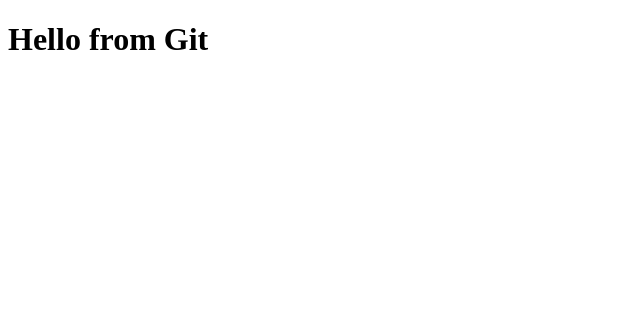
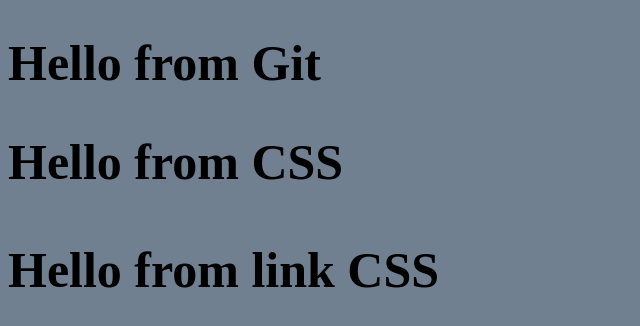
Before and after one commit to sopa817/Lesson4, a plain HTML site: page index.html in a window 1280 px wide. Shown: the whole page, without its empty margins (0-640 px from the left). Drawn offline with Linux system fonts and the light colour scheme.

Commit message:
First CSS commit

```diff
--- /dev/null
+++ b/css/style.css
@@ -0,0 +1,7 @@
+h3{
+	font-size:50px;
+}
+
+body{
+	background-color: #708090;
+}
--- a/index.html
+++ b/index.html
@@ -2,9 +2,17 @@
 <html lang="en">
 	<head>
 		<meta charset="UTF-8">
-		<title>Git</title>
+		<title>CSS</title>
+		<style>
+			h2{
+				font-size: 50px;
+			}
+		</style>
+		<link rel="stylesheet" href="css/style.css">
 	</head>
 	<body>
-		<h1>Hello from Git</h1>
+		<h1 style="font-size: 50px">Hello from Git</h1>
+		<h2>Hello from CSS</h2>
+		<h3>Hello from link CSS</h3>
 	</body>
 </html>
```
